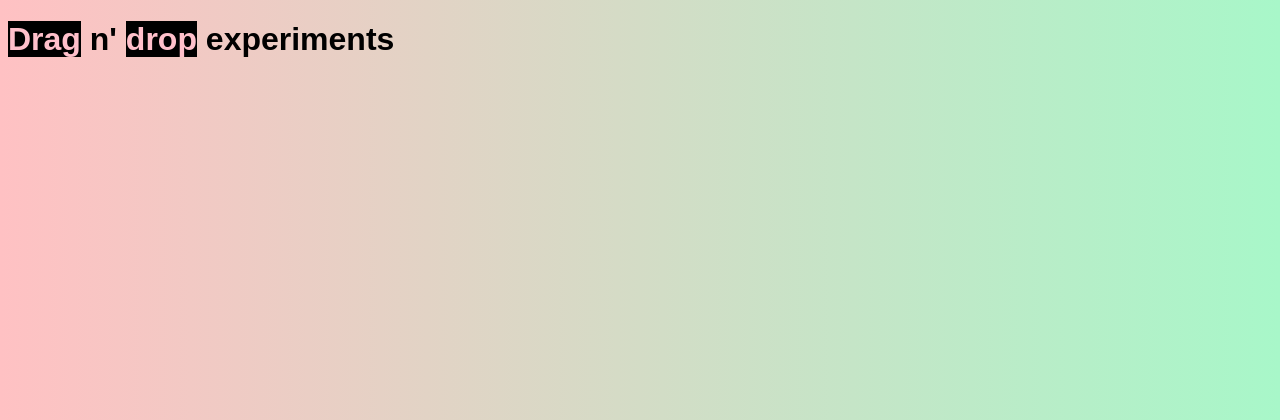
After one commit to mulloverit/drag-drop-exp, a Flask app: template templates/interact.html in a window 1280 px wide. The commit adds this page. Shown: the top 420 px of the page. Run offline with Flask 2, Linux system fonts and the light colour scheme; the template is opened without the code that fills it, so the values that code supplies are empty; some libraries are stand-ins or nearby versions.

Commit message:
renews node installations, renames templates/interactive.html to templates/interact.html, edits server.py to match new interact.html route, edits css to make DRAG and DROP items distinct from other text, edits draggable.html for fixed instantiation of droppable item (Droppable.Draggable --> Draggable.Droppable)

```diff
--- a/server.py
+++ b/server.py
@@ -18,7 +18,7 @@
 def interactive_experiments():
 	"""Experiementing with Interactive.js library"""
 
-	return render_template("interactive.html")
+	return render_template("interact.html")
 
 if __name__ == "__main__":
 	app.run(debug=True, host="0.0.0.0")
--- a/static/styles.css
+++ b/static/styles.css
@@ -5,10 +5,12 @@
 
 .drag-drop {
     display: inline;
+    color: pink;
+    background-color: black;
 }
 
 /*background-image for gradient effect found here: https://gist.github.com/dfrankland/f6fed3e3ccc42e3de482b324126f9542*/
-.container {
+#container {
     width: 500px;
     height: 500px;
     background-image:
@@ -18,7 +20,6 @@
       linear-gradient(135deg, transparent 75%, #ccc 75%);
     background-size:25px 25px; /* Must be a square */
     background-position:0 0, 12.5px 0, 12.5px -12.5px, 0px 12.5px; /* Must be half of one side of the square */
-    position: relative;
 }
 
 #index-text {
--- /dev/null
+++ b/templates/interact.html
@@ -0,0 +1,27 @@
+<!DOCTYPE html>
+<html>
+<head>
+    <title>Drag n' Drop experiments</title>
+    <link rel="stylesheet" href="static/styles.css">
+</head>
+<body>
+    <h1 id="index-header">
+
+    <!-- Helpful GH issue for necessity of "occupied" https://github.com/Shopify/draggable/issues/258 -->
+    <div class="container">
+        <div class="drag-drop">Drag</div> n&#39
+        <div class="drag-drop">drop</div> experiments</h1>
+    </div>
+
+    <!-- <script src="https://cdn.jsdelivr.net/npm/interactjs@1.3/dist/interact.min.js"></script> -->
+    <script src="https://unpkg.com/interactjs@1.3/dist/interact.min.js"></script>
+    <script src="https://requirejs.org/docs/release/2.3.5/minified/require.js"></script>
+    <script>
+
+        const interact = require('interactjs');
+
+
+    </script>
+
+</body>
+</html>
```
Also changed, not shown: templates/draggable.html (+19 -16 lines), package-lock.json (added).
